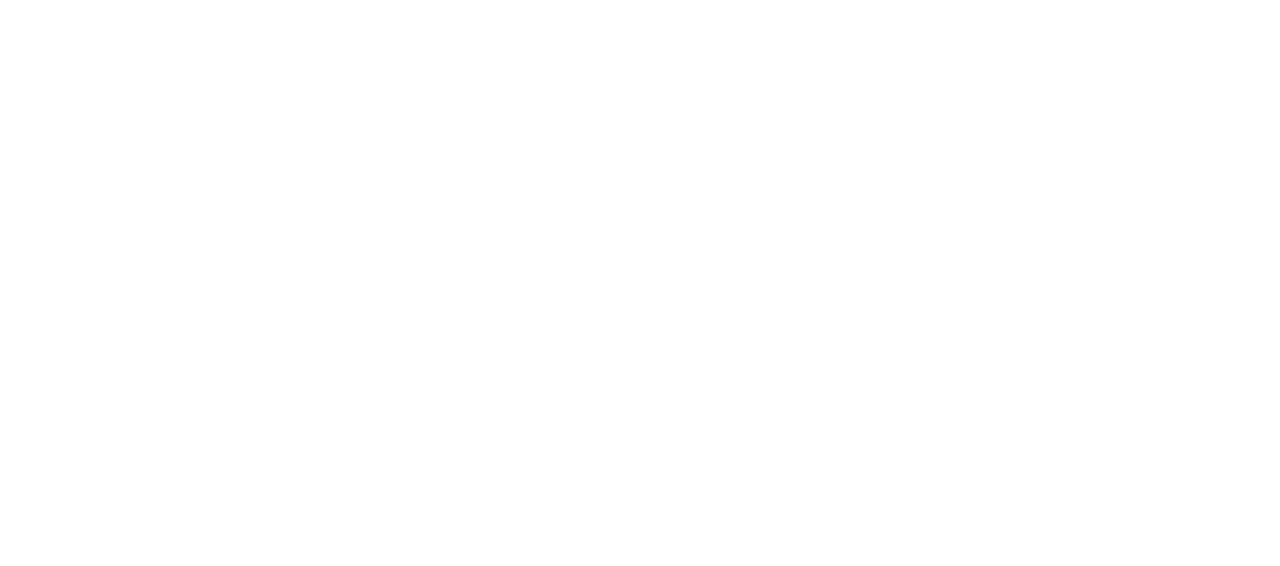
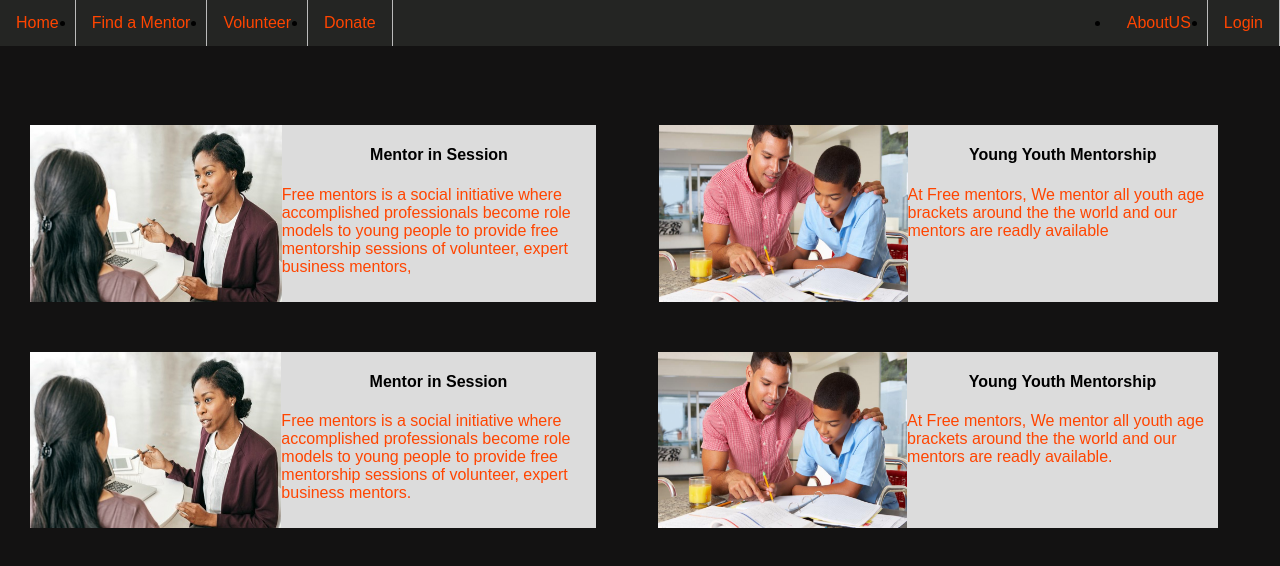
Before and after one commit to Ayesiza/Free-Mentors, a plain HTML site: page index.html in a window 1280 px wide. Drawn offline with Linux system fonts and the light colour scheme.

Commit message:
feature(llanding):homepage or index
[finishes#167648206]

```diff
--- /dev/null
+++ b/css/style.css
@@ -0,0 +1,166 @@
+html {
+    font-family: Arial, Helvetica, sans-serif;
+  }
+
+  .bg-img {
+    background-color: rgb(19, 18, 18);
+    background-size: cover;
+  }
+
+  body {
+    margin: 0;
+    background-color: rgb(19, 18, 18);
+  }
+
+
+  a{
+    text-decoration: none;
+  }
+
+  .page-container {
+    display: flex;
+    width: 100%;
+    height: 100%;
+    justify-content: center;
+    margin-top: 100px;
+  }
+
+  .page-wrapper {
+    display: flex;
+    justify-content: center;
+    margin-top: 100px;
+    margin-left: 30px;
+    flex-wrap: wrap;
+  }
+
+  .nav-bar {
+    position: absolute;
+    top: 0;
+    left: 0;
+    margin: 0;
+    width: 100%;
+    z-index: 1030;
+  }
+  .card{
+    display:flex;
+  }
+
+  ul {
+    padding: 0;
+    background-color: rgb(36, 37, 35);
+
+  }
+
+  li {
+    float: left;
+    border-right: 1px solid #bbb;
+
+  }
+
+
+  li a {
+    display: block;
+    color:orangered;
+    text-align: center;
+    padding: 14px 16px;
+    text-decoration: none;
+  }
+
+  .logo {
+    background-color: grey;
+  }
+
+  /* .card {
+    max-width: 300px;
+    margin: 10px;
+    background-color: grey;
+    text-align: center;
+    font-family: arial;
+    border: solid 1px gainsboro;
+  } */
+
+  /* .nav-select {
+    margin: 8px;
+    padding: 5px 10px;
+    font-size: 14px;
+  } */
+
+  .card-container {
+    height: auto;
+    padding-bottom: 10px;
+  }
+
+  /* .card img {
+    height: 200px;
+    width: 100%;
+  } */
+
+  .right-nav {
+    float: right;
+  }
+
+  .formInput {
+    width: 100%;
+    padding: 12px 20px;
+    margin: 3px 0;
+    display: inline-block;
+    border: 1px solid #ccc;
+    border-radius: 4px;
+    box-sizing: border-box;
+  }
+
+  .form {
+    border-radius: 5px;
+    background-color: gainsboro;
+    padding: 20px;
+    margin-top: 50px;
+  }
+
+  /* Add styles to the form container */
+
+   /* .container {
+    margin: 20px;
+    max-width: 300px;
+    padding: 16px;
+    background-color: white;
+    margin-top: 50px;
+    border-radius: 5px;
+    text-align: center;
+  }   */
+  .highlights {
+    color: orangered;
+    text-align: left
+  }
+  .hide-overflow {
+    overflow: hidden;
+  }
+
+   /* .container-hero{
+    display: flex;
+    height: 250px;
+    background: rgb(19, 18, 18);
+    justify-content: center;
+  } */
+  /* .land-wrapper {
+    display: flex;
+    justify-content: center;
+    margin-top: 10px;
+    flex-wrap: wrap;
+  } */
+
+  .product-card{
+    display: flex;
+    margin-top: 2%;
+    margin-bottom: 2%;
+
+  }
+
+  .product-card img{
+    width:40%
+  }
+
+  .product-card .card-container{
+    width: 50%;
+    background: gainsboro;
+    text-align: center;
+  }
--- a/index.html
+++ b/index.html
@@ -1,12 +1,78 @@
 <!DOCTYPE html>
 <html lang="en">
+
 <head>
     <meta charset="UTF-8">
     <meta name="viewport" content="width=device-width, initial-scale=1.0">
     <meta http-equiv="X-UA-Compatible" content="ie=edge">
+    <link rel="stylesheet" href="./css/style.css">
     <title>Free Mentors</title>
 </head>
+
 <body>
-
-</body>
+        <div class="container">
+    <div>
+        <ul class="nav-bar">
+            <!-- start right nav bar -->
+            <li><a href="index.html">Home</a></li>
+            <li><a href="index.html">Find a Mentor</a></li>
+            <li><a href="index.html">Volunteer</a></li>
+            <li><a href="index.html">Donate</a></li>
+            <div class="right-nav">
+              <li><a href="index.html">AboutUS</a></li>
+              <li><a href="index.html">Login</a></li>
+            </div>
+            <!-- //right nav bar -->
+        </ul>
+        <div class="page-wrapper">
+                <div class="product-card">
+                    <div class="card">
+                    <img src="./images/mentoring in session.jpg" alt="mentor in session">
+                    <div class="card-container">
+                        <h4>Mentor in Session</h4>
+                        <p class="highlights">Free mentors
+                                is a social initiative where
+                                accomplished professionals become role models to
+                                young people to provide free mentorship sessions of volunteer,
+                                expert business mentors,
+                            </p>
+                    </div>
+                </div>
+                <div class="card">
+                        <img src="./images/mentor one.jpg" alt="professionals">
+                        <div class="card-container">
+                            <h4>Young Youth Mentorship</h4>
+                            <p class="highlights">At Free mentors,
+                                   We mentor all youth age brackets around the
+                                   the world and our mentors are readly available
+                         </p>
+                        </div>
+                    </div>
+                </div>
+                <div class="product-card">
+                        <div class="card">
+                        <img src="./images/mentoring in session.jpg" alt="mentor in session">
+                        <div class="card-container">
+                            <h4>Mentor in Session</h4>
+                            <p class="highlights">Free mentors
+                                    is a social initiative where
+                                    accomplished professionals become role models to
+                                    young people to provide free mentorship sessions of volunteer,
+                                    expert business mentors.
+                                </p>
+                        </div>
+                    </div>
+                    <div class="card">
+                            <img src="./images/mentor one.jpg" alt="professionals">
+                            <div class="card-container">
+                                <h4>Young Youth Mentorship</h4>
+                                <p class="highlights">At Free mentors,
+                                       We mentor all youth age brackets around the
+                                       the world and our mentors are readly available.
+                             </p>
+                            </div>
+                        </div>
+                    </div>
+            </div>
+       </body>
 </html>
```
Also changed, not shown: images/logonew.PNG (added), images/mentor one.jpg (added), images/mentoring in session.jpg (added).
